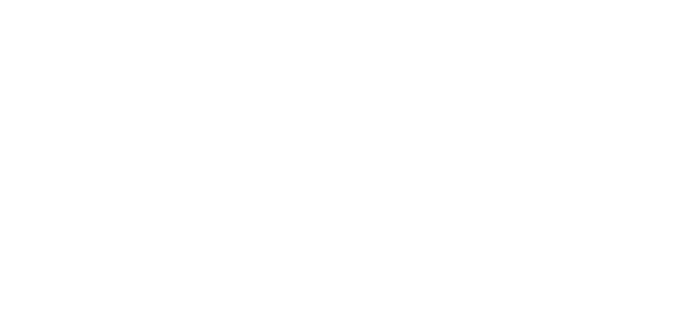
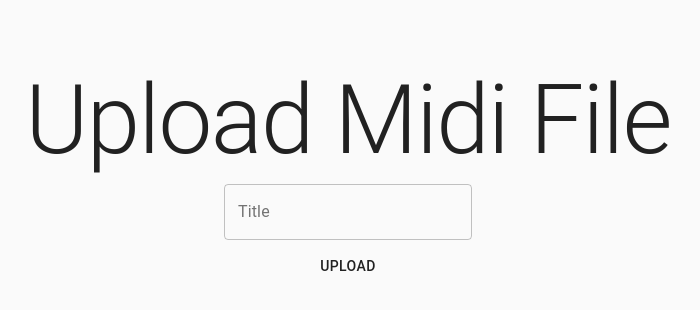
Before and after one commit to wenitte/teamcass-proj1, a React (Create React App) app: page /upload-midi in a window 1280 px wide. Shown: the top 310 px of the page, without its empty margins (292-992 px from the left). Built offline with nearby package versions, Linux system fonts and the light colour scheme.

Commit message:
Create upload-midi page and move Landing into components folder

```diff
--- a/src/App.js
+++ b/src/App.js
@@ -8,9 +8,10 @@
 // Import global styles
 import './App.css';
 // Impoort the page components
-import Landing from './Landing';
+import Landing from './components/landing/Landing';
 import Dashboard from './components/dashboard/Dashboard';
-
+import ChooseSong from './components/chooseSong/ChooseSong';
+import UploadMidi from './components/uploadMidi/UploadMidi';
 
 function App() {
   return (
@@ -31,6 +32,12 @@
             <Route path="/dashboard">
               <Dashboard />
             </Route>
+            <Route path="/choose-song">
+              <ChooseSong />
+            </Route>
+            <Route path="/upload-midi">
+              <UploadMidi />
+            </Route>
           </Switch>
         </div>
       </Router>
--- a/src/components/dashboard/Dashboard.js
+++ b/src/components/dashboard/Dashboard.js
@@ -106,9 +106,9 @@
                             <Grid item sm={6} style={{ paddingTop: theme.spacing(15) }}>
                                 <Typography variant="h2">Hello, adamhannadev!</Typography>
                                 <form className={classes.form} noValidate autoComplete="off">
-                                    <TextField id="outlined-basic" label="Outlined" variant="outlined" fullWidth label="User Name" />
-                                    <TextField id="outlined-basic" label="Outlined" variant="outlined" fullWidth label="Email" />
-                                    <TextField id="outlined-basic" label="Outlined" variant="outlined" fullWidth label="Password" />
+                                    <TextField id="name" label="Outlined" variant="outlined" fullWidth label="User Name" />
+                                    <TextField id="email" label="Outlined" variant="outlined" fullWidth label="Email" />
+                                    <TextField id="phone" label="Outlined" variant="outlined" fullWidth label="Password" />
                                     <Button variant="contained" color="primary">
                                         Update
                                 </Button>
--- /dev/null
+++ b/src/components/uploadMidi/UploadMidi.js
@@ -0,0 +1,41 @@
+import React from 'react';
+import CssBaseline from '@material-ui/core/CssBaseline';
+import Container from '@material-ui/core/Container';
+import Typography from '@material-ui/core/Typography';
+import { makeStyles } from '@material-ui/core/styles';
+import TextField from '@material-ui/core/TextField';
+import InputLabel from '@material-ui/core/InputLabel';
+import FormControl from '@material-ui/core/FormControl';
+import Button from '@material-ui/core/Button';
+
+const useStyles = makeStyles(theme => ({
+    paper: {
+        marginTop: theme.spacing(8),
+        display: "flex",
+        flexDirection: "column",
+        alignItems: "center"
+    },
+    formControl: {
+        margin: theme.spacing(1),
+        minWidth: 200
+    },
+    selectEmpty: {
+        marginTop: theme.spacing(2)
+    }
+}));
+
+export default function UploadMidi() {
+    const classes = useStyles();
+    return (
+        <Container>
+            <CssBaseline />
+            <div className={classes.paper}>
+                <Typography variant="h1">Upload Midi File</Typography>
+                <FormControl className={classes.formControl}>
+                    <TextField id="title" label="Outlined" variant="outlined" fullWidth label="Title" />
+                </FormControl>
+                <Button>Upload</Button>
+            </div>
+        </Container>
+    )
+}
```
Also changed, not shown: src/components/landing/Landing.js (renamed from src/Landing.js).
